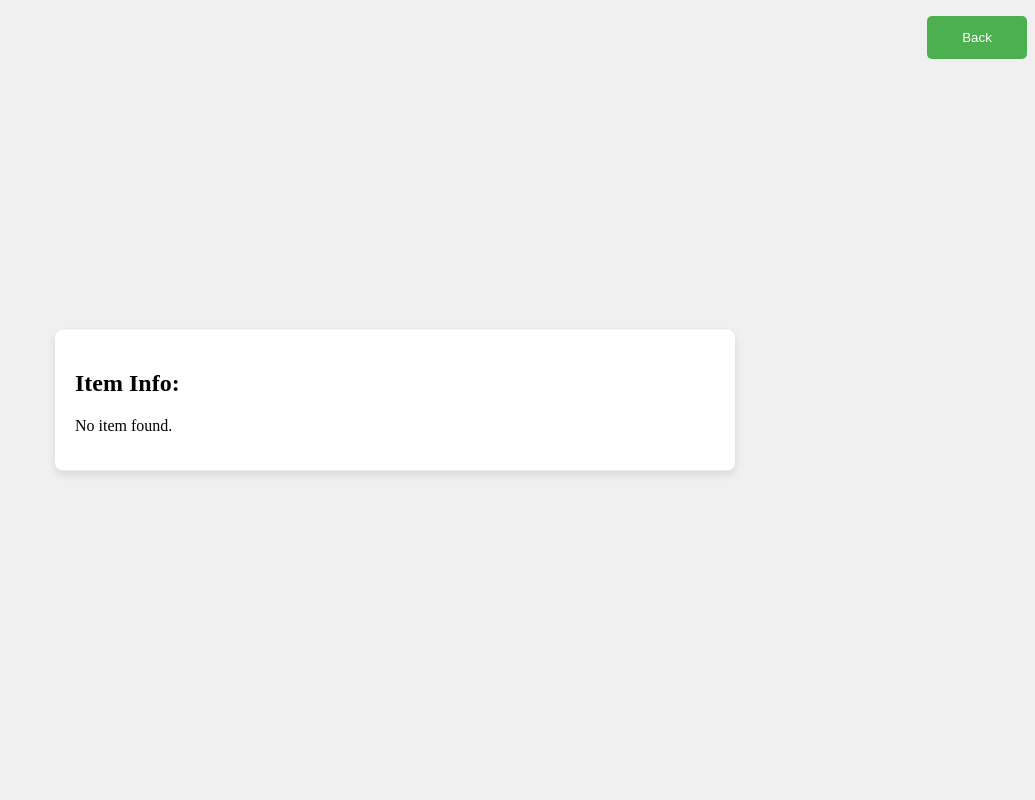
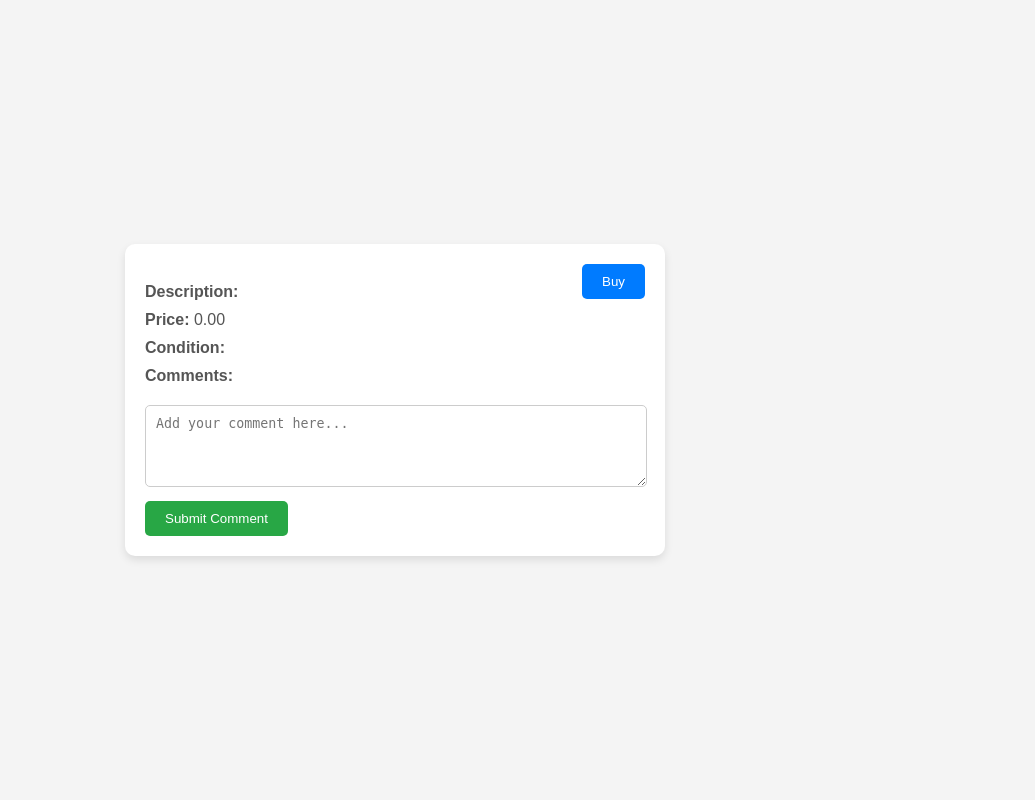
Before and after one commit to jesiefab1/Stillwater, a PHP site: page /htdocs/Stillwater_system/order.php in a window 1280 px wide. Shown: the whole page, without its empty margins (245-1280 px from the left). Run offline with PHP 8.4, Linux system fonts and the light colour scheme; the visitor is signed in with stand-in values (Sample User, id 1); data that the repository does not hold is empty.

Commit message:
Successfully connected Purchases.php and Sales.php

```diff
--- a/htdocs/Stillwater_system/log_in.php
+++ b/htdocs/Stillwater_system/log_in.php
@@ -19,7 +19,9 @@
         if (mysqli_num_rows($result) > 0) {
             // Email and password are valid
             $row = mysqli_fetch_assoc($result);
-            $_SESSION['Client_id'] = $row['Client_id']; // Store Client_id in session
+            $_SESSION['Client_id'] = $row['Client_id'];
+            $_SESSION['First_name'] = $row['First_name'];
+            $_SESSION['Lastname'] = $row['Lastname'];// Store Client_id in session
             echo "<script>alert('Login successful.')</script>";
             $success = true;
         } else {
--- a/htdocs/Stillwater_system/order.php
+++ b/htdocs/Stillwater_system/order.php
@@ -1,14 +1,15 @@
 <?php
     include ('db_connection.php');
-
-    // Include the database connection file
-    include('db_connection.php');
 
     // Start the session
     session_start();
 
     // Get the client_id from the session
     $client_id = $_SESSION['Client_id'];
+
+    $client_name_query = "SELECT First_name, Lastname FROM Client WHERE Client_id = '$client_id'";
+    $client_result = mysqli_query($conn, $client_name_query);
+    $client_row = mysqli_fetch_assoc($client_result);
 
     // Check if Client_id is set in the URL
     if (isset($_GET['Item_number'], $_GET['Client_id'])) {
@@ -19,10 +20,22 @@ if (isset($_GET['Item_number'], $_GET['Client_id'])) {
         $query = "SELECT Item.*, Client.First_name, Client.Lastname
                   FROM Item
                   JOIN Client ON Item.Client_id = Client.Client_id
-              WHERE Item.Item_number = '$Item_number' AND Client.Client_id = '$Client_id'";
+                  WHERE Item_number = '$Item_number' AND Client.Client_id = '$Client_id'";
         $result = mysqli_query($conn, $query);
+        $row = mysqli_fetch_assoc($result);
+    }
 
+    // Handle comment submission
+    if ($_SERVER['REQUEST_METHOD'] == 'POST' && isset($_POST['comment'])) {
+        $comment = mysqli_real_escape_string($conn, $_POST['comment']);
+        $client_name = $client_row['First_name'] . ' ' . $client_row['Lastname'];
+        $full_comment = $client_name . ': ' . $comment;
+        $query = "UPDATE Item SET Comments = CONCAT(COALESCE(Comments, ''), '\n', '$full_comment') WHERE Item_number = '$Item_number'";
+        mysqli_query($conn, $query);
 
+        // Refresh the page to see the new comment
+        header("Location: " . $_SERVER['REQUEST_URI']);
+        exit();
     }
 ?>
 
@@ -31,109 +44,125 @@ if (isset($_GET['Item_number'], $_GET['Client_id'])) {
 <head>
     <meta charset="UTF-8">
     <meta name="viewport" content="width=device-width, initial-scale=1.0">
-    <title>Navigation Menu</title>
-
+    <title>Payment Form</title>
     <style>
         body {
+            font-family: 'Arial', sans-serif;
+            background-color: #f4f4f4;
+            margin: 0;
+            padding: 0;
+            display: flex;
             justify-content: center;
             align-items: center;
             height: 100vh;
-            margin: 0;
-            background-color: #f0f0f0;
         }
-        .wrapper {
-            width: 50%;
+        .item-card {
+            background: #fff;
             padding: 20px;
-            background-color: #fff;
+            border-radius: 10px;
             box-shadow: 0 4px 8px rgba(0, 0, 0, 0.1);
-            border-radius: 8px;
+            max-width: 500px;
+            width: 100%;
+            position: relative;
+        }
+        .item-card h3 {
+            margin-top: 0;
+            color: #333;
+        }
+        .item-card p {
+            margin: 10px 0;
+            color: #555;
+        }
+        .comment-form {
+            margin-top: 20px;
+        }
+        .comment-form textarea {
+            width: 96%;
+            padding: 10px;
+            border-radius: 5px;
+            border: 1px solid #ccc;
+            resize: vertical;
+        }
+        .comment-form button {
+            background-color: #28a745;
+            color: #fff;
+            border: none;
+            padding: 10px 20px;
+            border-radius: 5px;
+            cursor: pointer;
+            margin-top: 10px;
+        }
+        .comment-form button:hover {
+            background-color: #218838;
+        }
+        .buy-button-container {
             position: absolute;
-            top: 50%;
-            left: 50%;
-            transform: translate(-50%, -50%);
+            top: 20px;
+            right: 20px;
         }
-        span {
-            margin-bottom: 10px;
-            font-weight: bold;
-            font-size: 20px;
+        .buy-button-container button {
+            background-color: #007bff;
+            color: #fff;
+            border: none;
+            padding: 10px 20px;
+            border-radius: 5px;
+            cursor: pointer;
         }
-        .Back {
-        text-align: right;
-        }
-        .Back > button {
-            background-color: #4CAF50;
-            color: white;
-            padding: 14px 20px;
-            margin: 16px 8px;
-            border: none;
-            cursor: pointer;
-            width: 100px;
-            border-radius: 5px;
-        }
-        .vl {
-            border-left: 2px solid #333;
-            height: 90%;
-            position: absolute;
-            left: 40%;
-            margin-left: -3px;
-            top: 5%;
-        }
-        .commission-wrapper {
-            position: absolute; left: 45%; top: 5%;
-
+        .buy-button-container button:hover {
+            background-color: #0056b3;
         }
     </style>
 </head>
 <body>
-    <div class="Back">
-        <button onclick="window.location.href='buy.php'">Back</button>
+
+<div class="item-card">
+    <div class="buy-button-container">
+        <form method="POST">
+            <button type="submit" name="buy">Buy</button>
+        </form>
     </div>
 
-    <div class="wrapper">
-        <h2>Item Info:</h2>
     <?php
-            // Check if the query returned any rows
-            if (mysqli_num_rows($result) > 0) {
-                // Fetch the result row
-                $row = mysqli_fetch_assoc($result);
+    if ($_SERVER['REQUEST_METHOD'] == 'POST' && isset($_POST['buy'])) {
+        // Calculate the commission
+        $commission_rate = .4;
+        $commission = $row['Asking_price'] * $commission_rate / 100;
+        setlocale(LC_MONETARY, 'c', 'en-PH');
 
-                setlocale(LC_MONETARY, 'c', 'en-PH');
-                // Display the data (example)
-        ?>
-        <div class="item-info">
-            <div class="item-field">
-                <span class="label">Item Name:</span>
-                <span class="value"><?php echo htmlspecialchars($row['Item_name']); ?></span>
-            </div>
-            <div class="item-field">
-                <span class="label">Seller:</span>
-                <span class="value"><?php echo htmlspecialchars($row['First_name'] . ' ' . $row['Lastname']); ?></span>
-            </div>
-            <div class="item-field">
-                <span class="label">Description:</span>
-                <span class="value"><?php echo htmlspecialchars($row['Item_description']); ?></span>
-            </div>
-            <div class="item-field">
-                <span class="label">Asking Price:</span>
-                <span class="value"><?php echo htmlspecialchars(number_format($row['Asking_price'], 2)); ?></span>
-            </div>
-            <div class="item-field">
-                <span class="label">Condition:</span>
-                <span class="value"><?php echo htmlspecialchars($row['Condition']); ?></span>
-            </div>
+        $commission = number_format($commission, 2);
 
-            <div class="vl"></div>
+        $Sales_tax = 0.12;
 
-            <div class="commission-wrapper">
-                <label for="Commission">Commission:</label>
-                <input type="number" name="Commission" required min="<?php echo htmlspecialchars($row['Asking_price']); ?>">
-            </div>
-        </div>
-        <?php
+        // Get the current date and time
+        $date_time = date('Y-m-d H:i:s');
+
+        // Prepare and bind
+        $query1 = "INSERT INTO Sales (Item_number, Client_id, Commission_paid, Selling_price, Sales_tax, Date_sold) VALUES ('$Item_number', '$Client_id', '$commission', '{$row['Asking_price']}', '$Sales_tax', '$date_time')";
+        $result1 = mysqli_query($conn, $query1);
+
+        $query2 = "INSERT INTO Purchases (Item_number, Client_id, Purchase_cost, Date_purchased, Condition_at_purchased) VALUES ('$Item_number', '$client_id', '{$row['Asking_price']}', '$date_time', '{$row['Condition']}')";
+        $result2 = mysqli_query($conn, $query2);
+
+        if ($result1 && $result2) {
+            echo '<p style="color: green;">Item purchased successfully!</p>';
         } else {
-                echo "<p>No item found.</p>";
+            echo '<p style="color: red;">Error purchasing item: ' . mysqli_error($conn) . '</p>';
+        }
+
     }
     ?>
+    <h3><?php echo htmlspecialchars($row['Item_name'] ?? ''); ?></h3>
+    <p><strong>Description:</strong> <?php echo htmlspecialchars($row['Item_description'] ?? ''); ?></p>
+    <p><strong>Price:</strong> <?php echo number_format($row['Asking_price'] ?? 0, 2); ?></p>
+    <p><strong>Condition:</strong> <?php echo htmlspecialchars($row['Condition'] ?? ''); ?></p>
+    <p><strong>Comments:</strong> <?php echo nl2br(htmlspecialchars($row['Comments'] ?? '')); ?></p>
+
+    <div class="comment-form">
+        <form method="POST">
+            <textarea name="comment" rows="4" placeholder="Add your comment here..."></textarea>
+            <button type="submit">Submit Comment</button>
+        </form>
+    </div>
 </div>
 
 </body>
--- a/htdocs/Stillwater_system/storage.php
+++ b/htdocs/Stillwater_system/storage.php
@@ -145,12 +145,16 @@
             if (mysqli_num_rows($result) > 0) {
                 // Loop through each row in the result set and display it in the cards
                 while ($row = mysqli_fetch_assoc($result)) {
+                    // Calculate the commission
+                    $commission_rate = .4;
+                    $commission = $row['Asking_price'] * $commission_rate / 100;
                     setlocale(LC_MONETARY, 'c', 'en-PH');
                     ?>
                     <div class="card">
                         <h3><?php echo $row['Item_name']; ?></h3>
                         <p><strong>Description:</strong> <?php echo $row['Item_description']; ?></p>
-                        <p><strong>Price:</strong> <?php echo number_format($row['Asking_price'], 2); ?></p>
+                        <p><strong>Price:</strong> <?php echo number_format($row['Asking_price'], 2)?></p>
+                        <p><strong>Tax Sales:</strong> <?php echo number_format($commission, 2); ?></p>
                         <p><strong>Condition:</strong> <?php echo $row['Condition']; ?></p>
                         <p><strong>Comments:</strong> <?php echo $row['Comments']; ?></p>
                         <div class="button-container">
```
Also changed, not shown: htdocs/Stillwater_system/buy.php (+16 -8 lines), htdocs/Stillwater_system/purchases.php (+3 -4 lines), htdocs/Stillwater_system/sales.php (+20 -14 lines). Lines whose indentation alone changed are shown as unchanged.
